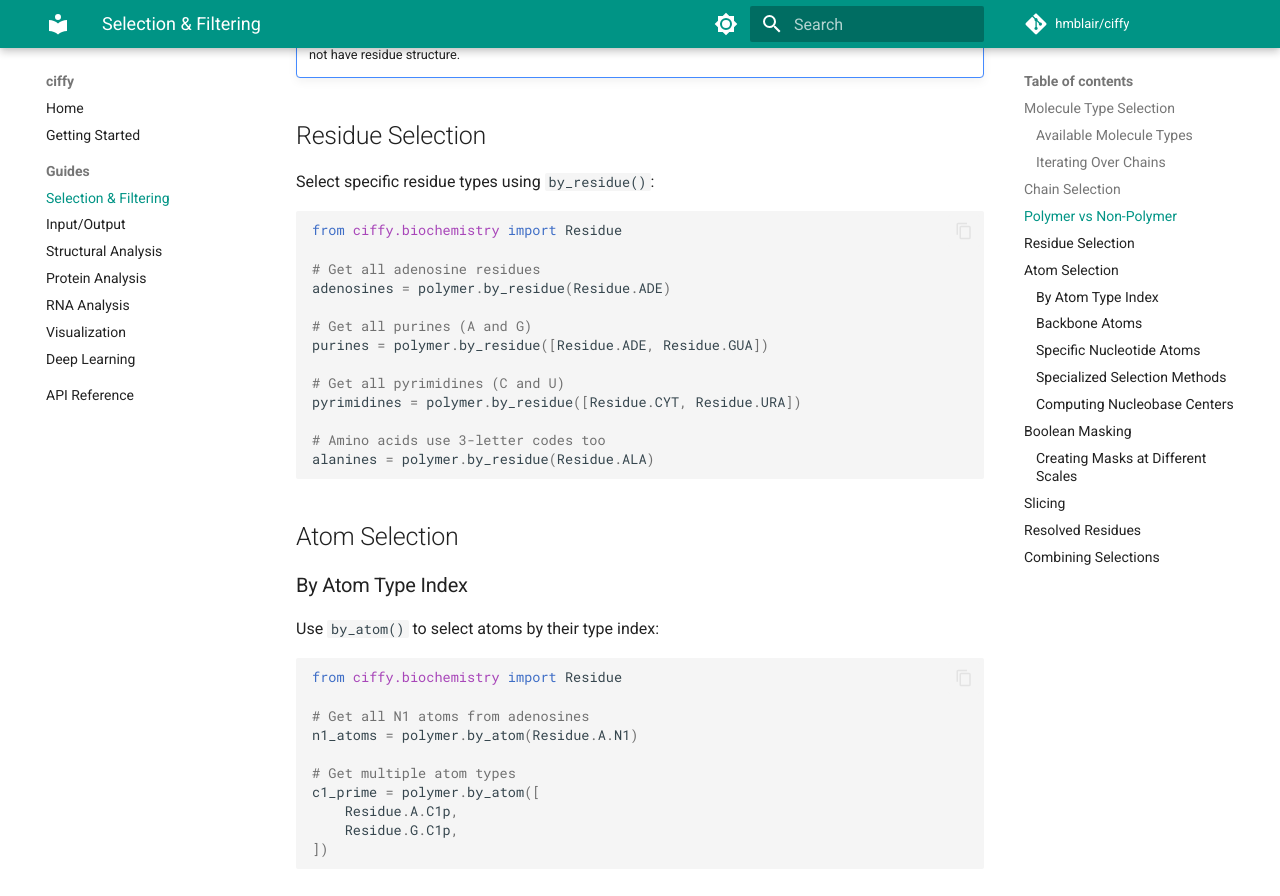
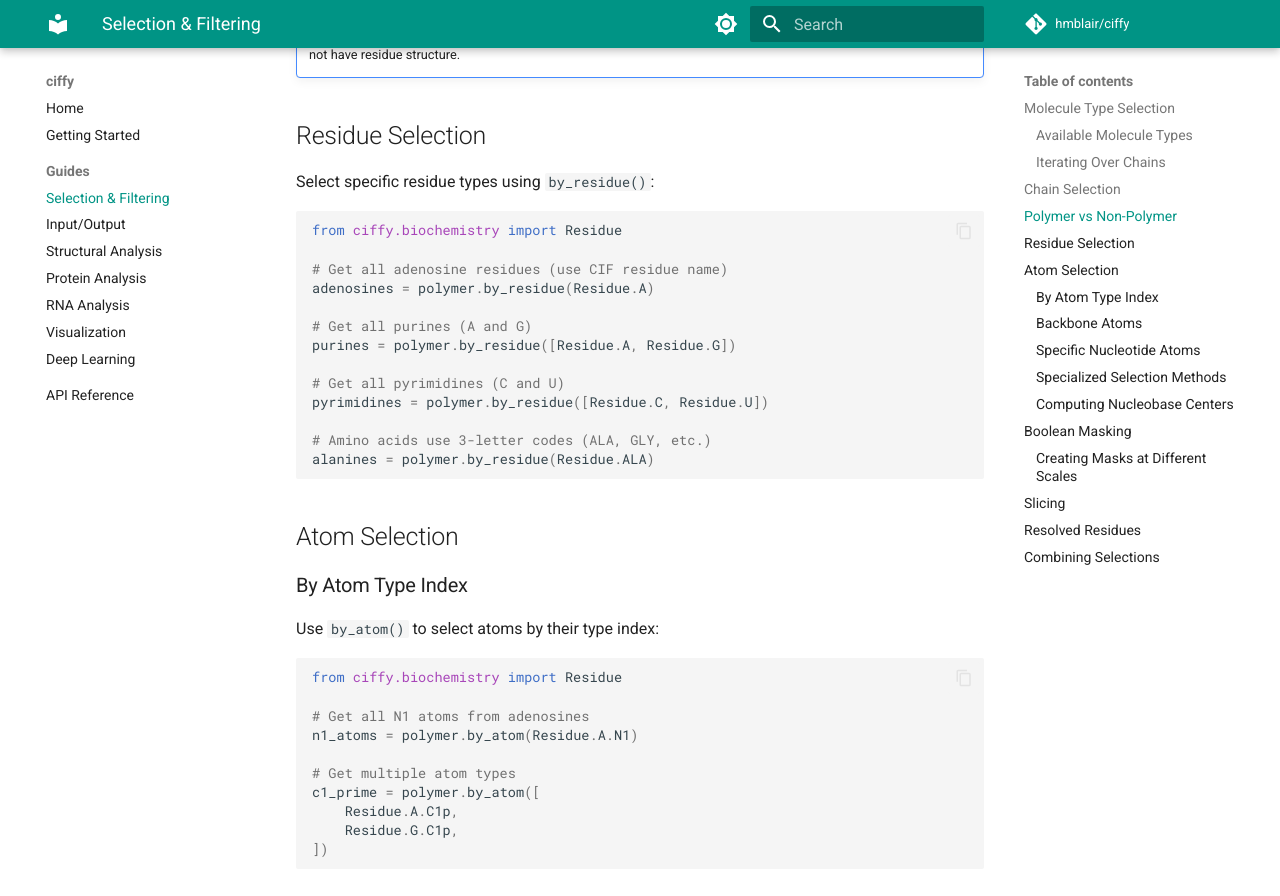
Before and after one commit to hmblair/ciffy, an MkDocs documentation site: the page built from docs/guides/selection.md, in a window 1280 px wide and 900 px high, scrolled down 2128 px. Shown: the top 896 px of the window. Built offline with MkDocs 1.6.1 and Material for MkDocs 9.7.7, drawn with Linux system fonts in a browser that asks for light colours; comment, search, counter and statistics services are not loaded.

Commit message:
docs: Update documentation for new enum system
- Remove unnecessary .value in protein.md (Atom IS an int)
- Fix outdated residue names (ADE->A, GUA->G, CYT->C, URA->U)
- Update polymer.py docstring examples

🤖 Generated with [Claude Code](https://claude.com/claude-code)

Co-Authored-By: Claude Opus 4.5 <noreply@anthropic.com>

````diff
--- a/docs/guides/selection.md
+++ b/docs/guides/selection.md
@@ -96,16 +96,16 @@ Select specific residue types using `by_residue()`:
 ```python
 from ciffy.biochemistry import Residue
 
-# Get all adenosine residues
-adenosines = polymer.by_residue(Residue.ADE)
+# Get all adenosine residues (use CIF residue name)
+adenosines = polymer.by_residue(Residue.A)
 
 # Get all purines (A and G)
-purines = polymer.by_residue([Residue.ADE, Residue.GUA])
+purines = polymer.by_residue([Residue.A, Residue.G])
 
 # Get all pyrimidines (C and U)
-pyrimidines = polymer.by_residue([Residue.CYT, Residue.URA])
+pyrimidines = polymer.by_residue([Residue.C, Residue.U])
 
-# Amino acids use 3-letter codes too
+# Amino acids use 3-letter codes (ALA, GLY, etc.)
 alanines = polymer.by_residue(Residue.ALA)
 ```
 
````
Also changed, not shown: docs/guides/protein.md (+3 -2 lines), 1 other file.
